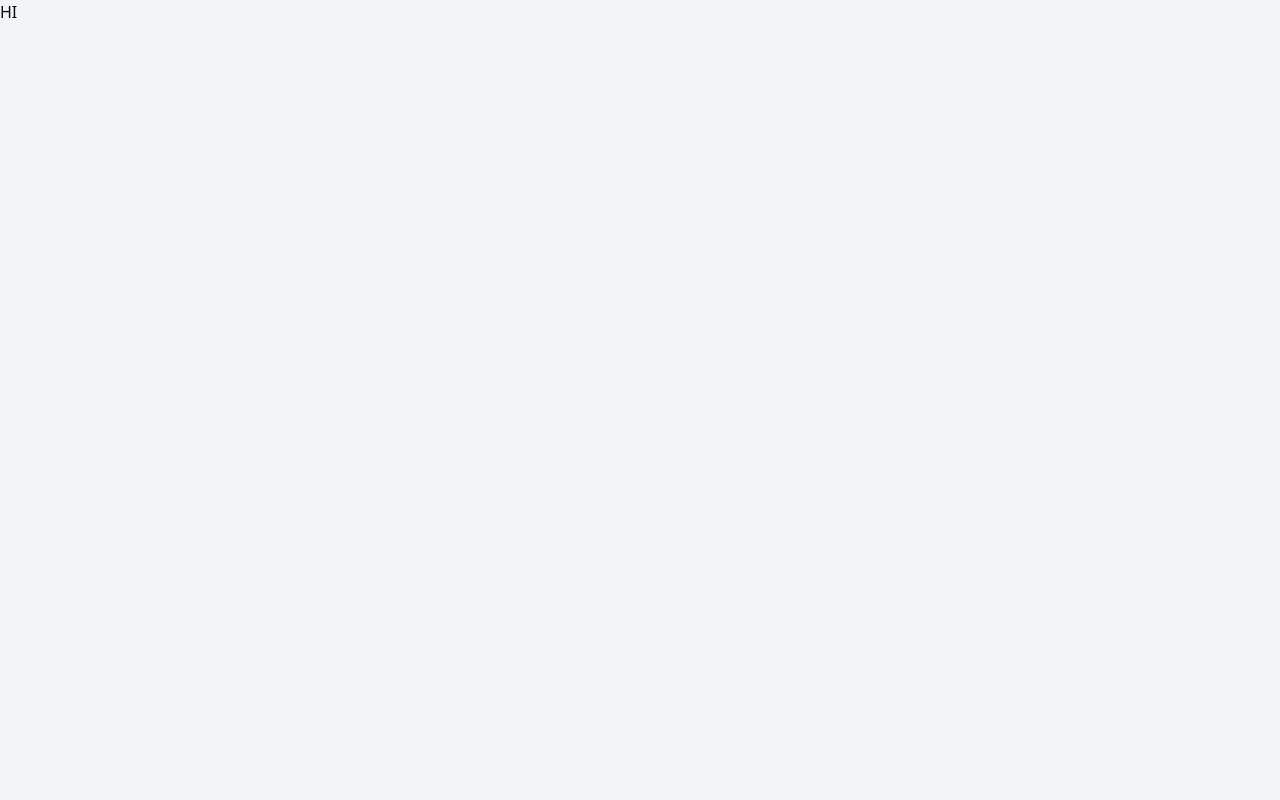
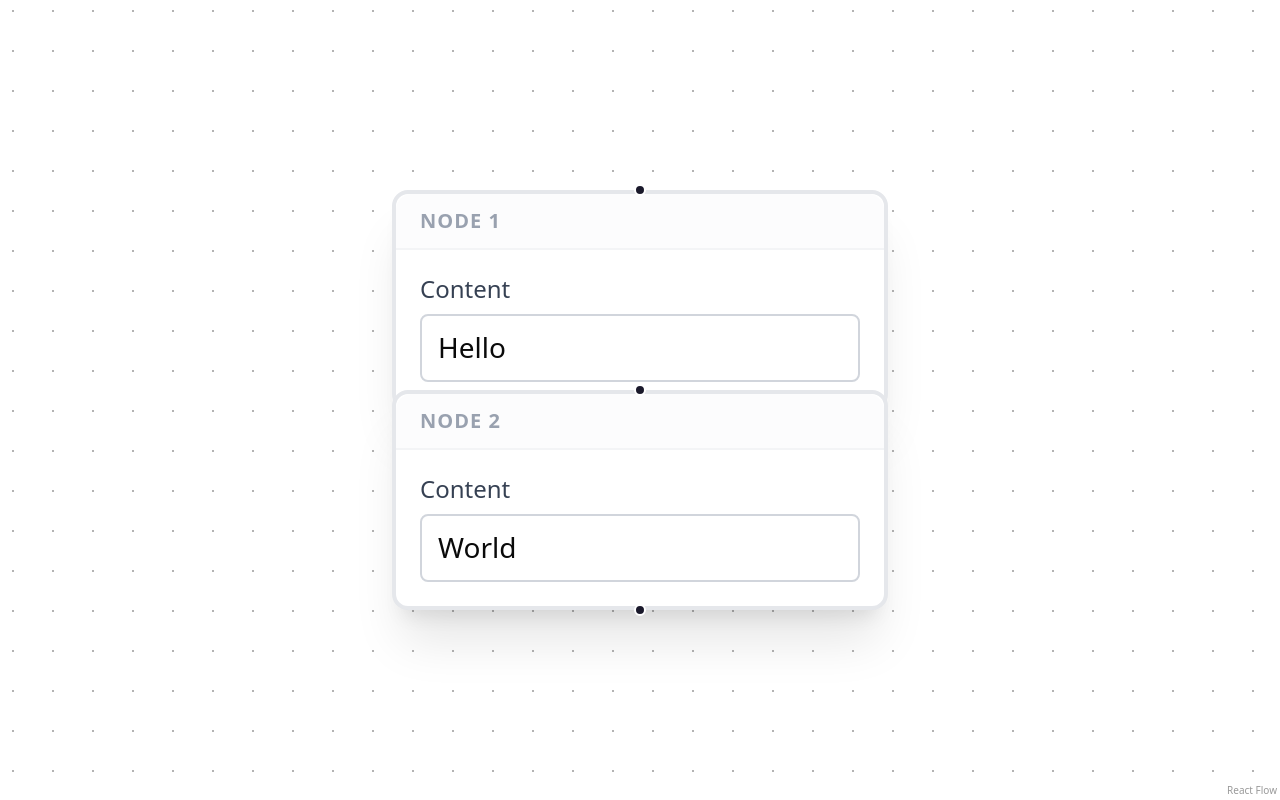
Before and after one commit to Deshmukh-Ayush/scrunity-waitlist, a Next.js app: page / in a window 1280 px wide. Built offline with nearby package versions, Linux system fonts and the light colour scheme.

Commit message:
feat: testing complete

```diff
--- a/package.json
+++ b/package.json
@@ -9,13 +9,17 @@
     "lint": "eslint"
   },
   "dependencies": {
+    "@xyflow/react": "^12.10.1",
+    "appwrite": "^22.4.1",
     "class-variance-authority": "^0.7.1",
     "clsx": "^2.1.1",
     "lucide-react": "^0.563.0",
+    "motion": "^12.34.3",
     "next": "16.1.6",
     "radix-ui": "^1.4.3",
     "react": "19.2.3",
     "react-dom": "19.2.3",
+    "react-flow": "^1.0.3",
     "tailwind-merge": "^3.4.0"
   },
   "devDependencies": {
--- a/src/app/page.tsx
+++ b/src/app/page.tsx
@@ -1,8 +1,9 @@
+import Canvas from "@/components/canvas";
 
 export default function Home() {
   return (
-    <div className="min-h-screen w-full bg-gray-100">
-      HI
+    <div className="min-h-screen w-full bg-white">
+      <Canvas />
     </div>
   );
 }
--- /dev/null
+++ b/src/components/canvas.tsx
@@ -0,0 +1,86 @@
+"use client"
+
+import { useState, useCallback } from 'react';
+import {
+  ReactFlow,
+  applyNodeChanges,
+  applyEdgeChanges,
+  addEdge,
+  Background,
+  BackgroundVariant,
+  type Node,
+  type Edge,
+  type OnNodesChange,
+  type OnEdgesChange,
+  type OnConnect,
+} from '@xyflow/react';
+import '@xyflow/react/dist/style.css';
+import { TextUpdaterNode } from './text-node';
+
+
+const initialEdges: Edge[] = [
+  { id: 'n1-n2', source: 'n1', target: 'n2'}
+];
+const nodeTypes = {
+  textUpdater: TextUpdaterNode // This must be 'textUpdater' to match your data
+};
+const initialNodes: Node[] = [
+  {
+    id: 'n1',
+    type: 'textUpdater',
+    position: { x: 0, y: 0 },
+    data: { label: 'Node 1', value: 'Hello' }
+  },
+  {
+    id: 'n2',
+    type: 'textUpdater',
+    position: { x: 0, y: 100 },
+    data: { label: 'Node 2', value: 'World' }
+  },
+];
+
+
+
+export default function Canvas() {
+  const [nodes, setNodes] = useState<Node[]>(initialNodes);
+  const [edges, setEdges] = useState<Edge[]>(initialEdges);
+
+  const onNodesChange: OnNodesChange = useCallback(
+    (changes) => setNodes((nodesSnapshot) => applyNodeChanges(changes, nodesSnapshot)),
+    [],
+  );
+
+  const onEdgesChange: OnEdgesChange = useCallback(
+    (changes) => setEdges((edgesSnapshot) => applyEdgeChanges(changes, edgesSnapshot)),
+    [],
+  );
+
+  const onConnect: OnConnect = useCallback(
+    (params) => setEdges((edgesSnapshot) => addEdge(params, edgesSnapshot)),
+    [],
+  );
+
+  return (
+    <div style={{ width: '100vw', height: '100vh' }}>
+      <ReactFlow
+        nodes={nodes}
+        edges={edges}
+        onNodesChange={onNodesChange}
+        onEdgesChange={onEdgesChange}
+        onConnect={onConnect}
+        nodeTypes={nodeTypes}
+        panOnDrag={false}
+        selectionOnDrag
+        panOnScroll
+        fitView
+      >
+        <Background
+          variant={BackgroundVariant.Dots}
+          gap={20}
+          size={1}
+          color="#999"
+        />
+      </ReactFlow>
+    </div>
+  );
+}
--- /dev/null
+++ b/src/components/text-node.tsx
@@ -0,0 +1,66 @@
+import { useCallback, ChangeEvent } from "react";
+import {
+  Handle,
+  Position,
+  type NodeProps,
+  type Node
+} from "@xyflow/react";
+
+type TextUpdaterData = {
+  label?: string;
+  value?: string;
+};
+
+export type TextUpdaterNode = Node<TextUpdaterData, 'textUpdater'>;
+
+export function TextUpdaterNode({ data, isConnectable, selected }: NodeProps<TextUpdaterNode>) {
+
+  const onChange = useCallback((evt: ChangeEvent<HTMLInputElement>) => {
+    console.log(evt.target.value);
+  }, []);
+
+  return (
+    <div className={`
+      min-w-[150px] shadow-xl rounded-md bg-white border-2 transition-all
+      ${selected ? 'border-blue-500 ring-4 ring-blue-500/20' : 'border-gray-200'}
+    `}>
+      {/* Target Handle (Top) */}
+      <Handle
+        type="target"
+        position={Position.Top}
+        isConnectable={isConnectable}
+        className="w-3 h-3 bg-blue-400 border-2 border-white"
+      />
+
+      {/* Node Header */}
+      <div className="px-3 py-1.5 border-b border-gray-100 bg-gray-50/50 rounded-t-md">
+        <p className="text-[10px] font-bold uppercase tracking-wider text-gray-400">
+          {data.label || 'Text Input'}
+        </p>
+      </div>
+
+      {/* Node Body */}
+      <div className="p-3">
+        <label htmlFor="text" className="block text-xs font-medium text-gray-700 mb-1">
+          Content
+        </label>
+        <input
+          id="text"
+          name="text"
+          onChange={onChange}
+          className="nodrag w-full px-2 py-1.5 text-sm border border-gray-300 rounded focus:outline-none focus:ring-2 focus:ring-blue-500 focus:border-transparent transition-all"
+          placeholder="Type something..."
+          defaultValue={data.value}
+        />
+      </div>
+
+      {/* Source Handle (Bottom) */}
+      <Handle
+        type="source"
+        position={Position.Bottom}
+        isConnectable={isConnectable}
+        className="w-3 h-3 bg-blue-600 border-2 border-white"
+      />
+    </div>
+  );
+}
```
Also changed, not shown: 1 other file (tests, documents, lock files or other folders).
